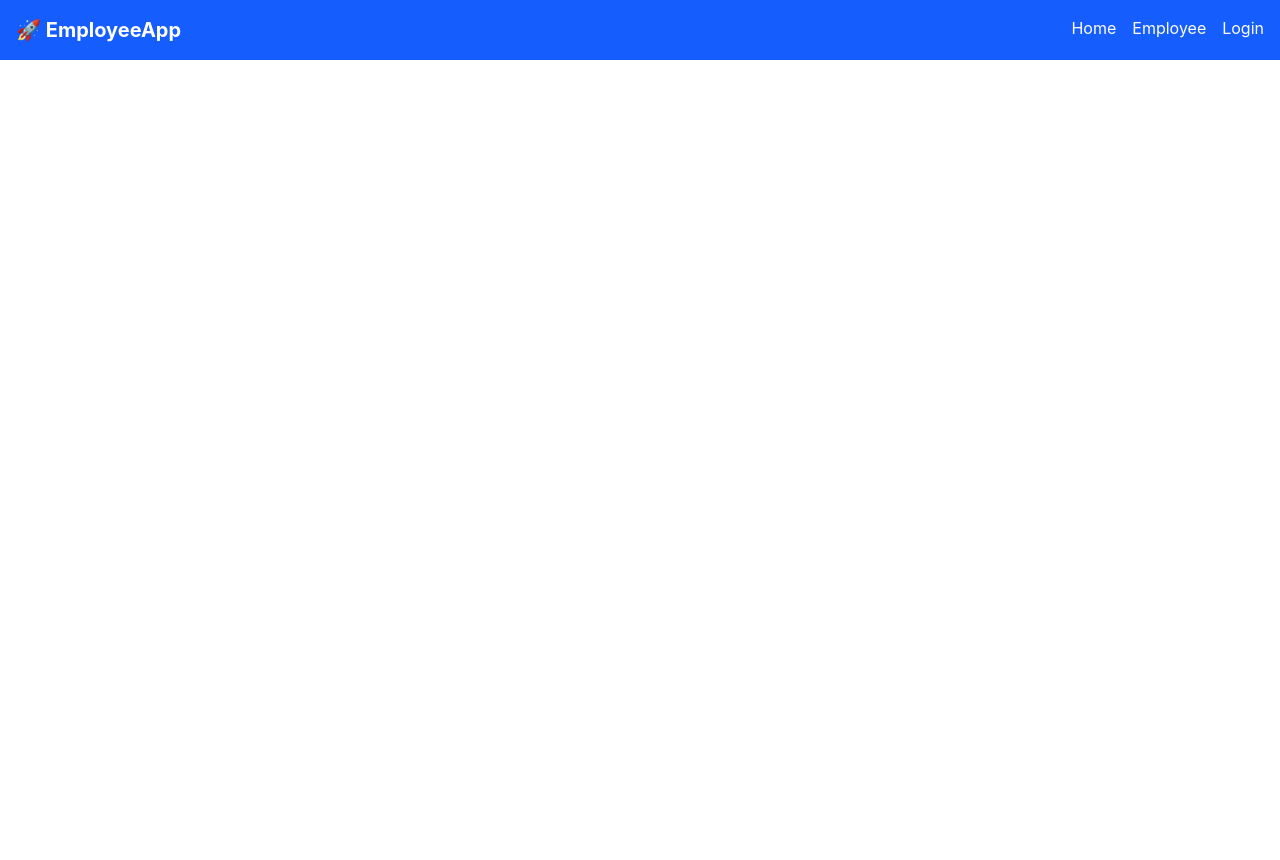
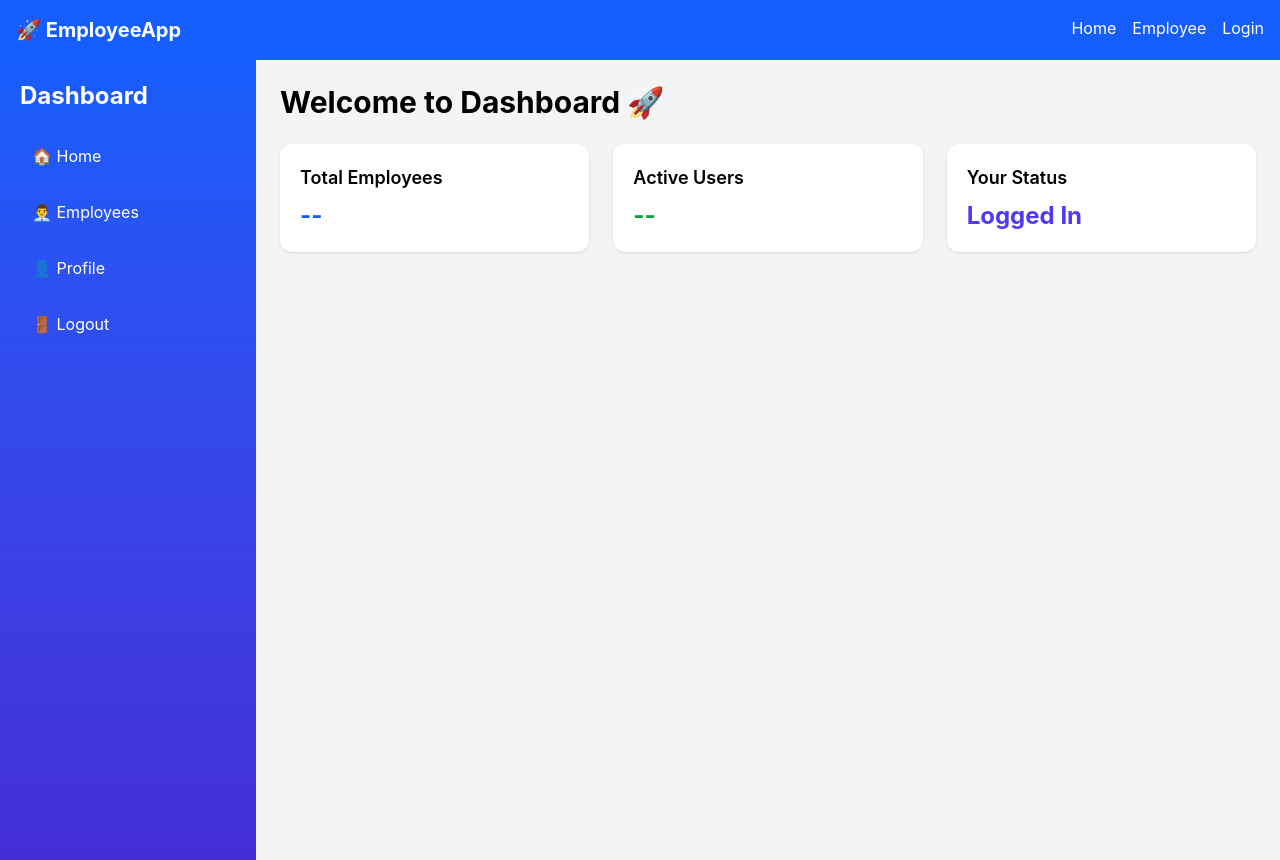
Before and after one commit to mohit8233/EmployeeData, a React app in the folder frontend/: page /dashboard in a window 1280 px wide. Before the commit the page ends 800 px from the top, so only its background shows below. Built offline with nearby package versions, Linux system fonts and the light colour scheme; sample sign-in values are in the browser's storage; the HTML template or start-up script is replaced by a standard one.

Commit message:
LoginpageFrontendUpdate

```diff
--- a/frontend/src/App.jsx
+++ b/frontend/src/App.jsx
@@ -4,6 +4,8 @@ import { Home } from "./pages/Home";
 import Login from "./pages/Login";
 import { SignUp } from "./pages/SignUp";
 import EmployeePage from "./pages/EmployeePage";
+import { Dashboard } from "./pages/Dashboard";
+
 
 
 function App() {
@@ -16,6 +18,7 @@ function App() {
         <Route path="/login" element={<Login />} />
         <Route path="/signup" element={<SignUp />} />
         <Route path="/employee" element={<EmployeePage />} />
+        <Route path="/dashboard" element={<Dashboard/>}/>
       </Routes>
     </>
   );
--- a/frontend/src/components/EmployeeForm.jsx
+++ b/frontend/src/components/EmployeeForm.jsx
@@ -1,9 +1,10 @@
 import { useEffect } from "react"
 import { useState } from "react"
 import { createEmployee, updateEmployee } from "../api/api.js"
+import { useNavigate } from "react-router-dom"
 
 export const EmployeeForm = ({ refreshData, editEmployee, setEditEmployee }) => {
-
+   const navigate = useNavigate()
   const [obj, setObj] = useState({
     name: "",
     email: "",
@@ -41,6 +42,13 @@ export const EmployeeForm = ({ refreshData, editEmployee, setEditEmployee }) =>
   const handleSubmit = (e) => {
     e.preventDefault();
 
+
+    const token = localStorage.getItem("token");
+        if(!token){
+            alert("Login First");
+            navigate("/login")
+        }
+
     if (editEmployee) {
       updateEmployee(editEmployee._id, obj)
         .then((updateApi) => {
@@ -49,6 +57,7 @@ export const EmployeeForm = ({ refreshData, editEmployee, setEditEmployee }) =>
           } else {
             alert(updateApi.message)
           }
+
 
           setObj({
             name: "",
--- a/frontend/src/components/EmployeeList.jsx
+++ b/frontend/src/components/EmployeeList.jsx
@@ -1,11 +1,12 @@
 import { useEffect, useState } from "react"
 import { deleteEmployee, getEmployee } from "../api/api";
+import { useNavigate } from "react-router-dom";
 
 export const EmployeeList = ({ refresh, setEditEmployee, refreshData }) => {
 
     const [employee, setEmployee] = useState([]);
     const [totalPage, setTotalPage] = useState(1);
-
+const navigate = useNavigate()
     const [params, setParams] = useState({
         search: "",
         sortBy: "",
@@ -29,6 +30,13 @@ export const EmployeeList = ({ refresh, setEditEmployee, refreshData }) => {
     }, [params, refresh])
 
     const handleDelete = (id) => {
+
+        const token = localStorage.getItem("token");
+        if(!token){
+            alert("Login First");
+            navigate("/login")
+        }
+
         deleteEmployee(id)
             .then((deleteApi) => {
                 if (deleteApi.status) {
--- a/frontend/src/pages/Dashboard.jsx
+++ b/frontend/src/pages/Dashboard.jsx
@@ -0,0 +1,87 @@
+import { useEffect } from "react";
+import { useNavigate } from "react-router-dom";
+
+export const Dashboard = () => {
+  const navigate = useNavigate();
+
+  useEffect(() => {
+    const token = localStorage.getItem("token");
+
+    // 👉 login check
+    if (!token) {
+      navigate("/login");
+    }
+  }, []);
+
+  return (
+    <div className="flex min-h-screen bg-gray-100">
+
+      {/* 🔥 LEFT SIDEBAR */}
+      <aside className="w-64 bg-gradient-to-b from-blue-600 to-indigo-700 text-white p-5">
+
+        <h2 className="text-2xl font-bold mb-6">Dashboard</h2>
+
+        <nav className="flex flex-col gap-4">
+          <button
+            onClick={() => navigate("/")}
+            className="text-left hover:bg-white hover:text-blue-600 px-3 py-2 rounded transition"
+          >
+            🏠 Home
+          </button>
+
+          <button
+            onClick={() => navigate("/employee")}
+            className="text-left hover:bg-white hover:text-blue-600 px-3 py-2 rounded transition"
+          >
+            👨‍💼 Employees
+          </button>
+
+          <button
+            onClick={() => navigate("/profile")}
+            className="text-left hover:bg-white hover:text-blue-600 px-3 py-2 rounded transition"
+          >
+            👤 Profile
+          </button>
+
+          <button
+            onClick={() => navigate("/login")}
+            className="text-left hover:bg-red-500 px-3 py-2 rounded transition"
+          >
+            🚪 Logout
+          </button>
+        </nav>
+      </aside>
+
+      {/* 🔥 RIGHT CONTENT */}
+      <main className="flex-1 p-6">
+
+        <h1 className="text-3xl font-bold mb-6">
+          Welcome to Dashboard 🚀
+        </h1>
+
+        {/* Cards */}
+        <div className="grid grid-cols-1 md:grid-cols-3 gap-6">
+
+          <div className="bg-white p-5 rounded-xl shadow">
+            <h2 className="text-lg font-semibold">Total Employees</h2>
+            <p className="text-2xl font-bold text-blue-600 mt-2">--</p>
+          </div>
+
+          <div className="bg-white p-5 rounded-xl shadow">
+            <h2 className="text-lg font-semibold">Active Users</h2>
+            <p className="text-2xl font-bold text-green-600 mt-2">--</p>
+          </div>
+
+          <div className="bg-white p-5 rounded-xl shadow">
+            <h2 className="text-lg font-semibold">Your Status</h2>
+            <p className="text-2xl font-bold text-indigo-600 mt-2">
+              Logged In
+            </p>
+          </div>
+
+        </div>
+
+      </main>
+    </div>
+  );
+};
--- a/frontend/src/pages/Profile.jsx
+++ b/frontend/src/pages/Profile.jsx
@@ -0,0 +1,57 @@
+import { useEffect } from "react";
+import { useNavigate } from "react-router-dom";
+
+export const Profile = () => {
+  const navigate = useNavigate();
+
+  useEffect(() => {
+    const token = localStorage.getItem("token");
+
+    if (!token) {
+      navigate("/login");
+    }
+  }, []);
+
+  return (
+    <div className="min-h-screen bg-gray-100 flex items-center justify-center px-4">
+      <div className="w-full max-w-md bg-white rounded-2xl shadow-xl p-8">
+        <div className="flex justify-center mb-5">
+          <div className="w-24 h-24 rounded-full bg-gradient-to-r from-blue-500 to-indigo-600 flex items-center justify-center text-white text-4xl font-bold">
+            👤
+          </div>
+        </div>
+
+        <h1 className="text-3xl font-bold text-center text-slate-800 mb-2">
+          User Profile
+        </h1>
+
+        <p className="text-center text-slate-500 mb-6">
+          You are currently logged in
+        </p>
+
+        <div className="space-y-4">
+          <div className="bg-slate-100 p-4 rounded-xl">
+            <p className="text-sm text-slate-500">Login Status</p>
+            <h2 className="text-lg font-semibold text-green-600">
+              Active
+            </h2>
+          </div>
+
+          <div className="bg-slate-100 p-4 rounded-xl">
+            <p className="text-sm text-slate-500">Authentication</p>
+            <h2 className="text-lg font-semibold text-blue-600">
+              Token Available
+            </h2>
+          </div>
+        </div>
+
+        <button
+          onClick={() => navigate("/dashboard")}
+          className="w-full mt-6 bg-gradient-to-r from-blue-500 to-indigo-600 text-white py-3 rounded-xl font-semibold hover:scale-[1.02] transition"
+        >
+          Go to Dashboard
+        </button>
+      </div>
+    </div>
+  );
+};
```
